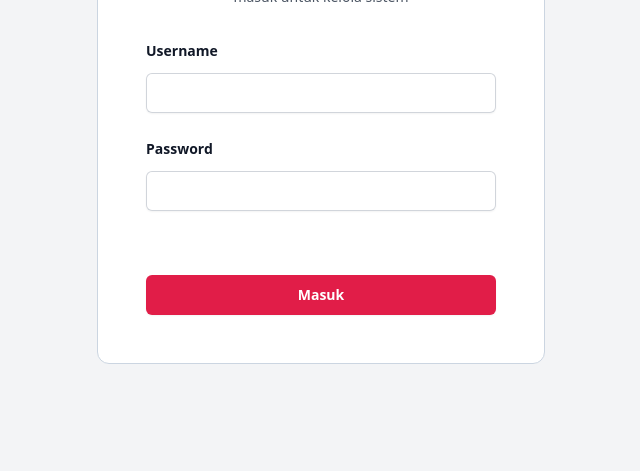
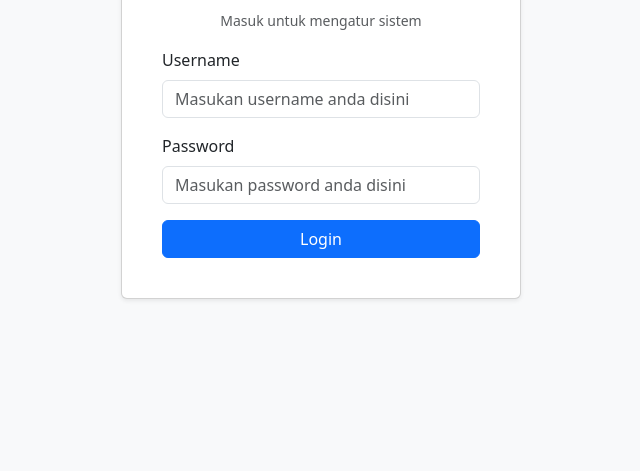
Before and after one commit to theokunto/crud-mahasiswa, a website: page public/login.html in a window 1280 px wide. Shown: the part 329-800 px from the top of the page, without its empty margins (319-959 px from the left). Drawn offline with nearby package versions, Linux system fonts and the light colour scheme.

Commit message:
change to bootstrap

```diff
--- a/public/login.html
+++ b/public/login.html
@@ -2,41 +2,35 @@
 <html lang="en">
 <head>
     <meta charset="UTF-8">
-    <meta name="viewport"
-          content="width=device-width, user-scalable=no, initial-scale=1.0, maximum-scale=1.0, minimum-scale=1.0">
+    <meta name="viewport" content="width=device-width, initial-scale=1.0">
     <meta http-equiv="X-UA-Compatible" content="ie=edge">
-    <script src="https://cdn.tailwindcss.com"></script>
+    <link href="https://cdn.jsdelivr.net/npm/bootstrap@5.3.3/dist/css/bootstrap.min.css" rel="stylesheet"
+          integrity="sha384-QWTKZyjpPEjISv5WaRU9OFeRpok6YctnYmDr5pNlyT2bRjXh0JMhjY6hW+ALEwIH" crossorigin="anonymous">
+    <link href="login.style.css" rel="stylesheet">
     <title>MyUpj2</title>
 </head>
-<body class="flex items-center justify-center min-h-screen bg-gray-100">
-<div class="bg-white border border-slate-300 rounded-xl p-12 max-w-md m-4">
-    <div class="text-center">
-        <div class="flex justify-center">
-            <img src="assets/image/logo-upj.webp" alt="logo-upj" class="w-3/4"/>
-        </div>
-        <p class="mt-6 sm:mt-8 text-[12px] sm:text-[14px] text-gray-600">masuk untuk kelola sistem</p>
+<body>
+
+<div class="card shadow-sm p-4" style="width: 100%; max-width: 400px;">
+    <div class="card-body text-center">
+        <img alt="logo-upj" src="assets/image/logo-upj.webp" style="height: 100px" class="mb-4"/>
+        <p><small class="text-body-secondary">Masuk untuk mengatur sistem</small></p>
+        <form>
+            <div class="mb-3 text-start">
+                <label for="username" class="form-label">Username</label>
+                <input type="text" class="form-control" id="username" aria-describedby="username" placeholder="Masukan username anda disini">
+            </div>
+            <div class="mb-3 text-start">
+                <label for="password" class="form-label">Password</label>
+                <input type="password" class="form-control" id="password" placeholder="Masukan password anda disini">
+            </div>
+            <button type="submit" class="btn btn-primary w-100">Login</button>
+        </form>
     </div>
-    <form action="/login" method="POST" class="mt-6 sm:mt-8">
-        <div class="grid grid-cols-1 gap-x-8 gap-y-6">
-            <div>
-                <label for="username" class="block text-sm/6 font-semibold text-gray-900">Username</label>
-                <div class="mt-2.5">
-                    <input type="text" name="username" id="username"
-                           class="block w-full rounded-md border-0 px-3.5 py-2 text-gray-900 shadow-sm ring-1 ring-inset ring-gray-300 placeholder:text-gray-400 focus:ring-2 focus:ring-inset focus:ring-rose-600 sm:text-sm/6">
-                </div>
-            </div>
-            <div>
-                <label for="password" class="block text-sm/6 font-semibold text-gray-900">Password</label>
-                <div class="mt-2.5">
-                    <input type="password" name="password" id="password"
-                           class="block w-full rounded-md border-0 px-3.5 py-2 text-gray-900 shadow-sm ring-1 ring-inset ring-gray-300 placeholder:text-gray-400 focus:ring-2 focus:ring-inset focus:ring-rose-600 sm:text-sm/6">
-                </div>
-            </div>
-            <div class="mt-10">
-                <button type="submit" class="block w-full rounded-md bg-rose-600 px-3.5 py-2.5 text-center text-sm font-semibold text-white shadow-sm hover:bg-rose-500 focus-visible:outline focus-visible:outline-2 focus-visible:outline-offset-2 focus-visible:outline-rose-600">Masuk</button>
-            </div>
-        </div>
-    </form>
 </div>
+
+<script src="https://cdn.jsdelivr.net/npm/bootstrap@5.3.3/dist/js/bootstrap.bundle.min.js"
+        integrity="sha384-YvpcrYf0tY3lHB60NNkmXc5s9fDVZLESaAA55NDzOxhy9GkcIdslK1eN7N6jIeHz"
+        crossorigin="anonymous"></script>
 </body>
 </html>
--- /dev/null
+++ b/public/login.style.css
@@ -0,0 +1,7 @@
+body {
+    background-color: #f8f9fa; /* Light grey background */
+    height: 100vh;
+    display: flex;
+    align-items: center;
+    justify-content: center;
+}
```
